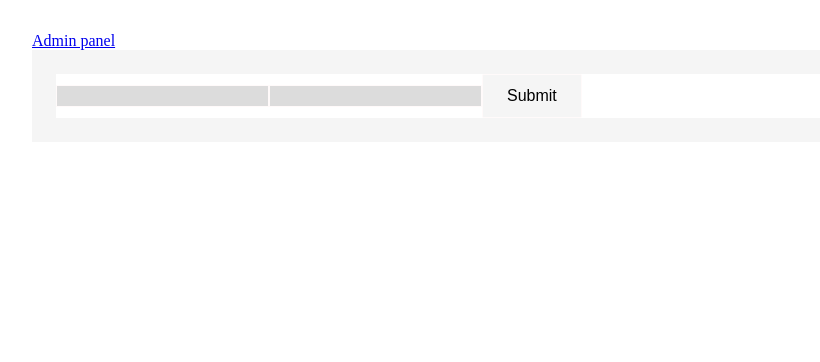
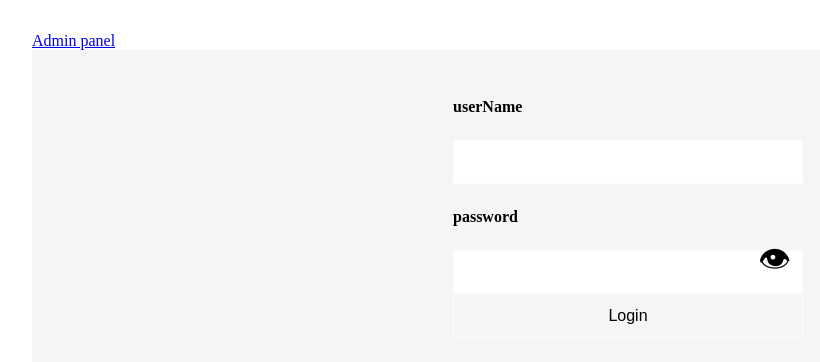
Before and after one commit to zabawt/shop-admin-panel, a React (Create React App) app: page / in a window 1280 px wide. Shown: the top 362 px of the page, without its empty margins (12-832 px from the left). Built offline with nearby package versions, Linux system fonts and the light colour scheme.

Commit message:
added toggle password visiblity feature for login form, added markup

```diff
--- a/src/commons/Theme/index.ts
+++ b/src/commons/Theme/index.ts
@@ -1,6 +1,13 @@
 import { DefaultTheme } from "styled-components";
 
 const spacingBaseSize = 12;
+
+const deviceWidths = {
+  giant: 1170,
+  desktop: 992,
+  tablet: 768,
+  phone: 376
+};
 
 const sizes = {
   extraSmall: `${spacingBaseSize / 2}px`,
@@ -48,11 +55,16 @@ const theme: DefaultTheme = {
   padding: {
     ...sizes
   },
+
   mixins: {
     input: () => `
-      background: ${colors.backgrounds.second};
-      border: 1px solid ${colors.borders.main};
-      font-size: ${fontSizes.small};
+          background: ${colors.foregrounds.main};
+          border: 1px solid ${colors.borders.main};
+          padding: ${sizes.small} ${sizes.medium};
+          border-radius: 1.5pt;
+          transition: background ${animationTimes.fast} ease-out, border ${animationTimes.fast} ease-out;
+          font-size: ${fontSizes.small};
+          outline: none;
           &:hover {
               background: ${colors.backgrounds.second};
               border: 1px solid ${colors.borders.second};
--- a/src/components/App/index.tsx
+++ b/src/components/App/index.tsx
@@ -1,4 +1,4 @@
-import * as React from "react";
+import React from "react";
 import { BrowserRouter as Router, Switch, Route, Link } from "react-router-dom";
 import { ThemeProvider } from "styled-components";
 import theme from "./../../commons/Theme";
--- a/src/components/AuthPage/index.tsx
+++ b/src/components/AuthPage/index.tsx
@@ -1,4 +1,4 @@
-import * as React from "react";
+import React from "react";
 import { AuthPageContainer } from "./styled";
 import LoginForm from "./../LoginForm";
 
--- a/src/components/LoginForm/index.tsx
+++ b/src/components/LoginForm/index.tsx
@@ -1,5 +1,11 @@
-import * as React from "react";
-import { SubmitStyled, FormStyled, InputStyled } from "./styled";
+import React, { useState } from "react";
+import {
+  SubmitStyled,
+  FormStyled,
+  InputStyled,
+  LabelStyled,
+  SpanStyled
+} from "./styled";
 import { useFormHook } from "./../../commons/Hooks/formHook";
 
 const LoginForm = (props: {}) => {
@@ -9,25 +15,46 @@ const LoginForm = (props: {}) => {
   };
 
   const { formState, updateFormField } = useFormHook(initialState);
-
+  const [passwordVisible, setPasswordVisible] = useState(false);
   const handleChange = (field: string) => (
     event: React.SyntheticEvent<HTMLInputElement>
   ) => updateFormField(field)(event.currentTarget.value);
 
-  const handleSubmit = (event: React.SyntheticEvent<HTMLFormElement>) => {
+  const handleSubmit = (event: React.SyntheticEvent<HTMLFormElement>): void => {
     event.preventDefault();
+  };
+
+  const handleTogglePasswordVisibility = (
+    event: React.SyntheticEvent<HTMLSpanElement>
+  ): void => {
+    setPasswordVisible(!passwordVisible);
+  };
+
+  const fieldTypes: { [key: string]: string } = {
+    userName: "text",
+    password: passwordVisible ? "text" : "password"
   };
 
   return (
     <FormStyled onSubmit={handleSubmit}>
       {Object.keys(formState).map(field => (
-        <InputStyled
-          name={field}
-          onChange={handleChange(field)}
-          value={formState[field]}
-        />
+        <React.Fragment key={`key${field}`}>
+          <LabelStyled>{field}</LabelStyled>
+          <InputStyled
+            name={field}
+            onChange={handleChange(field)}
+            value={formState[field]}
+            type={fieldTypes[field]}
+          />
+          {field === "password" && (
+            <SpanStyled onClick={handleTogglePasswordVisibility}>
+              &#128065;
+            </SpanStyled>
+          )}
+        </React.Fragment>
       ))}
-      <SubmitStyled type="submit" onClick={() => {}} />
+
+      <SubmitStyled type="submit" value="Login" />
     </FormStyled>
   );
 };
--- a/src/components/LoginForm/styled.tsx
+++ b/src/components/LoginForm/styled.tsx
@@ -5,9 +5,28 @@ export const SubmitStyled = styled.input`
 `;
 
 export const FormStyled = styled.form`
-  background: ${({ theme }) => theme.colors.foregrounds.main};
+  display: flex;
+  flex-direction: column;
+  width: 350px;
+  margin: auto;
+  position: relative;
 `;
 
 export const InputStyled = styled.input`
   ${({ theme }) => theme.mixins.input()}
 `;
+
+export const LabelStyled = styled.label`
+  padding: ${({ theme }) => [theme.padding.medium, 0].join(" ")};
+  font-weight: 800;
+`;
+
+export const SpanStyled = styled.span`
+  position: absolute;
+  font-size: 32px;
+  bottom: 48px;
+  right: 12px;
+  color: black;
+  cursor: pointer;
+  user-select: none;
+`;
--- a/src/index.tsx
+++ b/src/index.tsx
@@ -1,5 +1,5 @@
-import * as React from "react";
-import * as ReactDOM from "react-dom";
+import React from "react";
+import ReactDOM from "react-dom";
 import App from "./components/App";
 
 ReactDOM.render(<App />, document.getElementById("root"));
```
Also changed, not shown: 1 other file (tests, documents, lock files or other folders).
